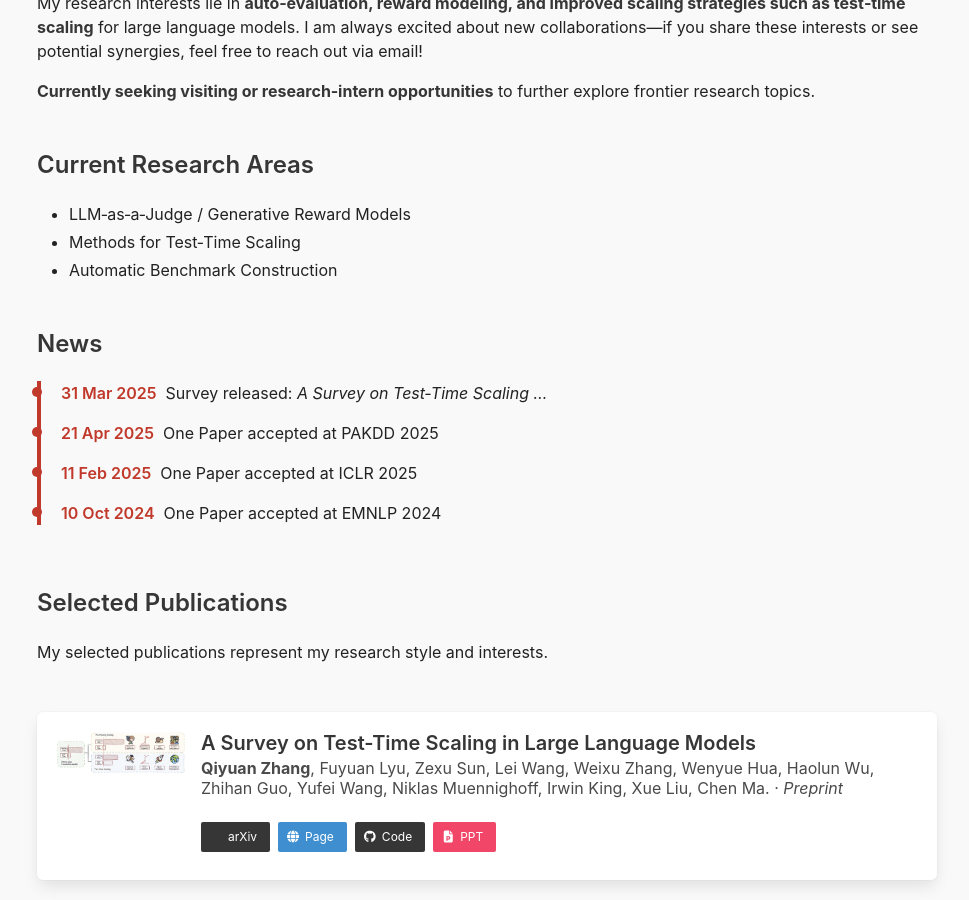
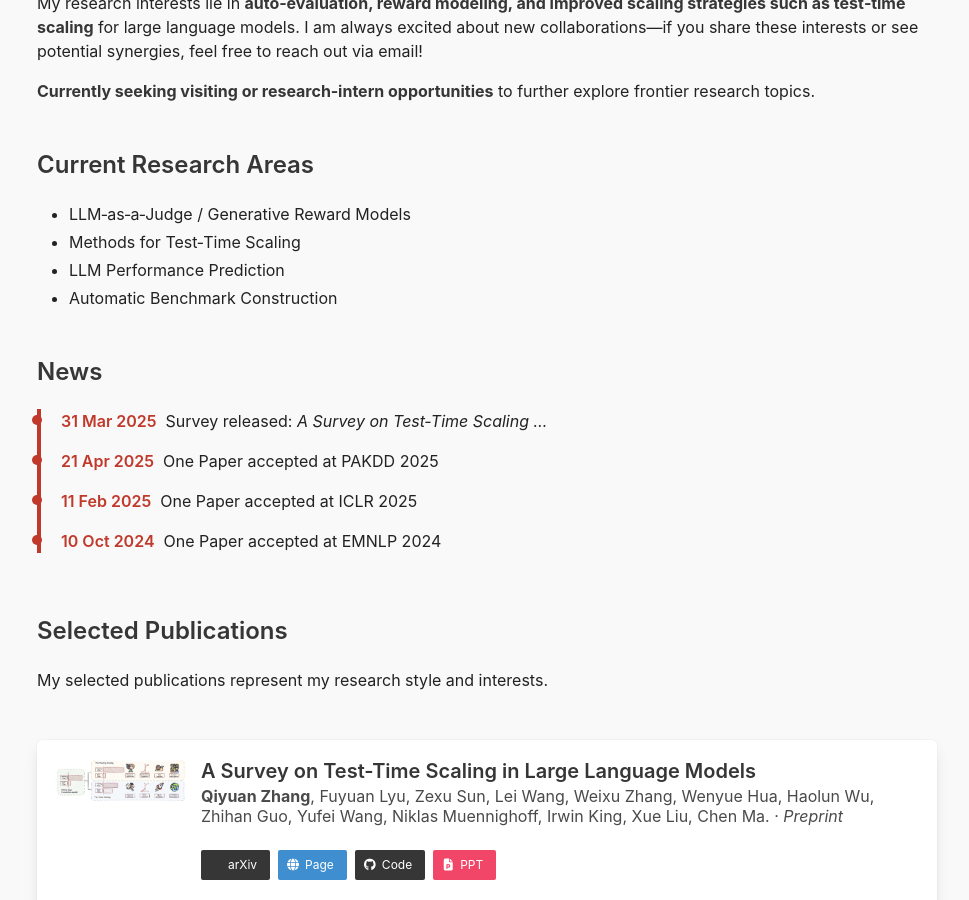
Before and after one commit to zhangqiyuan-rico/zhangqiyuan-rico.github.io, a Jekyll site: the page index.html, which Jekyll copies as it is, in a window 1280 px wide and 900 px high, scrolled down 522 px. Shown: the whole window, without its empty margins (153-1122 px from the left). Built offline with Jekyll 4.4.1, drawn with Linux system fonts in a browser that asks for light colours; a style sheet for code colours, icons or effects is not loaded.

Commit message:
Update index.html

```diff
--- a/index.html
+++ b/index.html
@@ -113,6 +113,7 @@
       <ul>
         <li>LLM‑as‑a‑Judge / Generative Reward Models</li>
         <li>Methods for Test‑Time Scaling</li>
+        <li>LLM Performance Prediction</li>
         <li>Automatic Benchmark Construction</li>
       </ul>
     </div>
```
